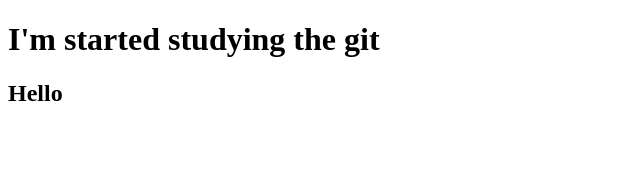
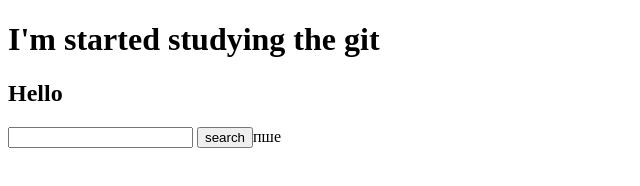
Before and after one commit to Sergosaga2/gitstudy, a plain HTML site: page index.html in a window 1280 px wide. Shown: the whole page, without its empty margins (0-640 px from the left). Drawn offline with Linux system fonts and the light colour scheme.

```diff
--- a/index.html
+++ b/index.html
@@ -7,6 +7,12 @@
     <body>
         <h1>I'm started studying the git</h1>
         <h2>Hello</h2>
+        <div class="block-wrapper">
+            <div class="block-search">
+                <input type="text">
+                <button>search</button>пше
+            </div>
+        </div>
         <script src="script.js"></script>
     </body>
 </html>
--- a/script.js
+++ b/script.js
@@ -1 +1 @@
-alert('Hello');
+// alert('Hello');
--- /dev/null
+++ b/style.css
@@ -0,0 +1,13 @@
+body {
+    padding: 0;
+    margin: 0;
+}
+.block-wrapper {
+	display: flex;
+	justify-content: center;
+	width: 200px;
+	height: 50px;
+	padding: 5px;
+	background: red;
+}
+.block-search {}
```
Also changed, not shown: errors.txt (added), 2 other files.
